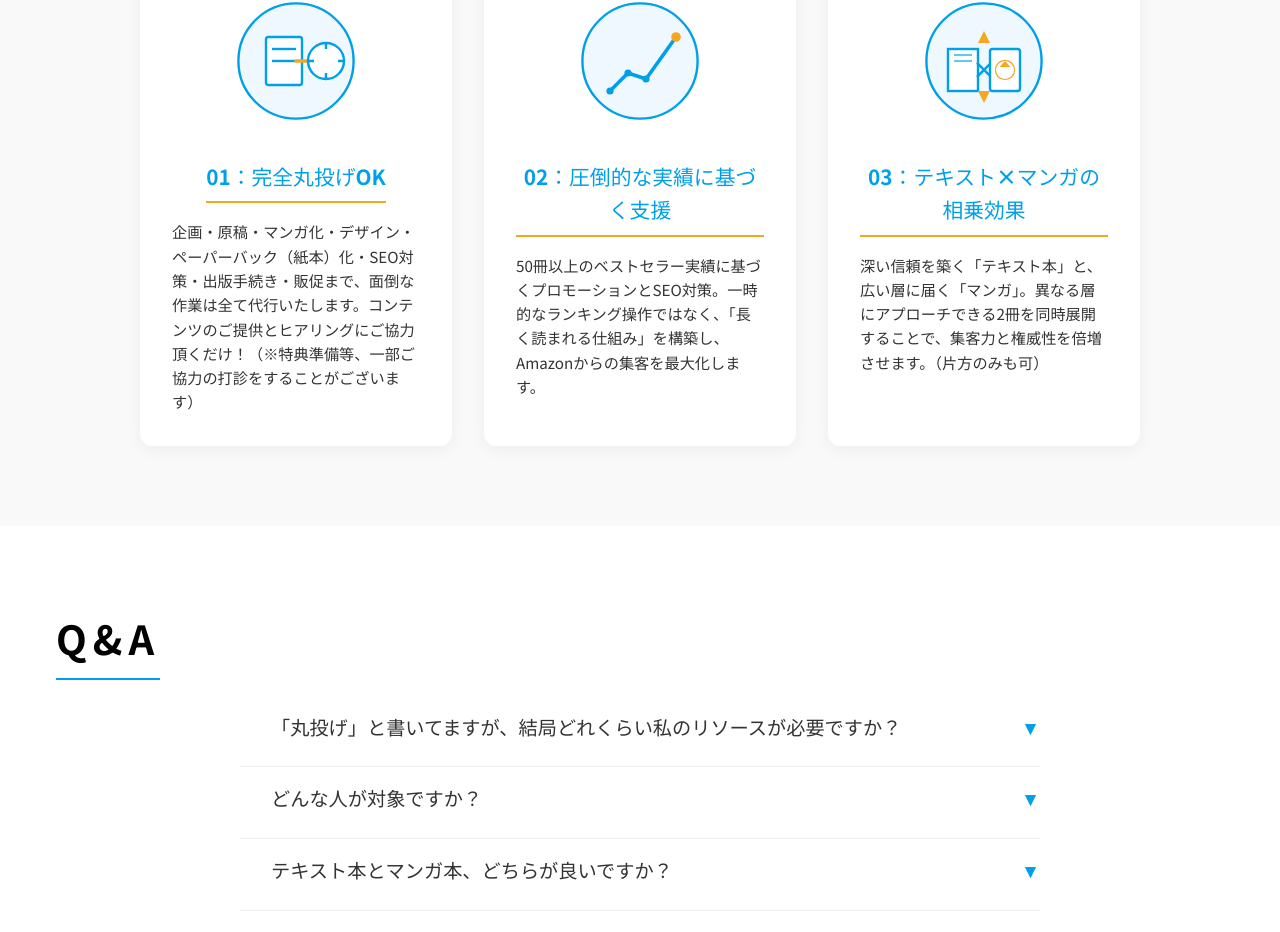
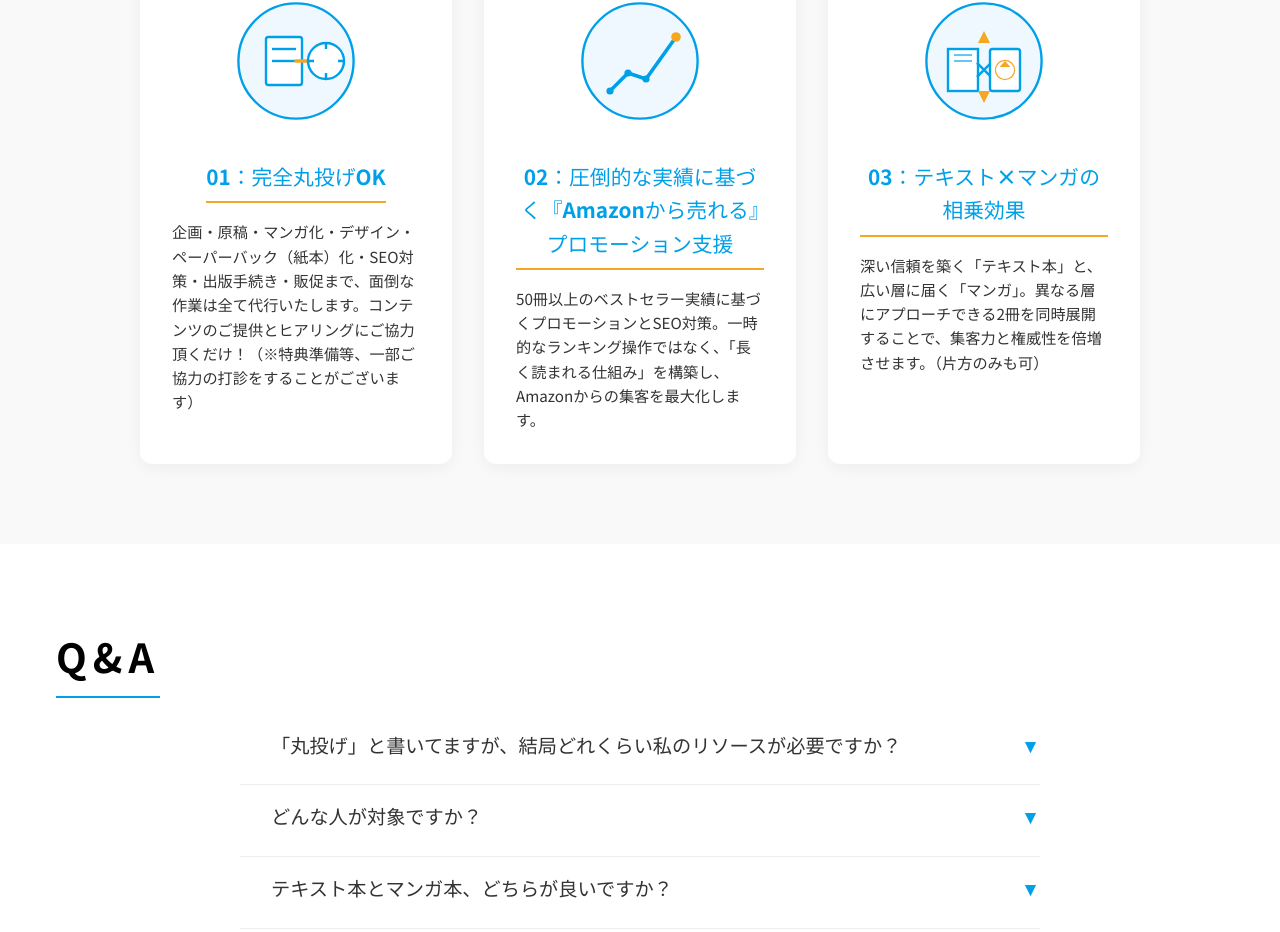
Before and after one commit to rikutoaimanga-max/Kindle-Publishing-Homepage, a React (Vite) app: page / in a window 1280 px wide. Shown: the part 10757-11689 px from the top of the page. Built offline with nearby package versions, Linux system fonts and the light colour scheme.

Commit message:
Content: Update title for Reason 2 in Reasons section

```diff
--- a/src/components/Reasons.jsx
+++ b/src/components/Reasons.jsx
@@ -61,7 +61,7 @@ const Reasons = () => {
                             </svg>
                         </div>
                         <h3 style={{ color: 'var(--color-secondary)', fontSize: '1.3rem', marginBottom: '1rem', borderBottom: '2px solid var(--color-accent)', display: 'inline-block', paddingBottom: '0.5rem' }}>
-                            02：圧倒的な実績に基づく支援
+                            02：圧倒的な実績に基づく『Amazonから売れる』プロモーション支援
                         </h3>
                         <p style={{ textAlign: 'left', fontSize: '0.95rem' }}>
                             50冊以上のベストセラー実績に基づくプロモーションとSEO対策。一時的なランキング操作ではなく、「長く読まれる仕組み」を構築し、Amazonからの集客を最大化します。
```
